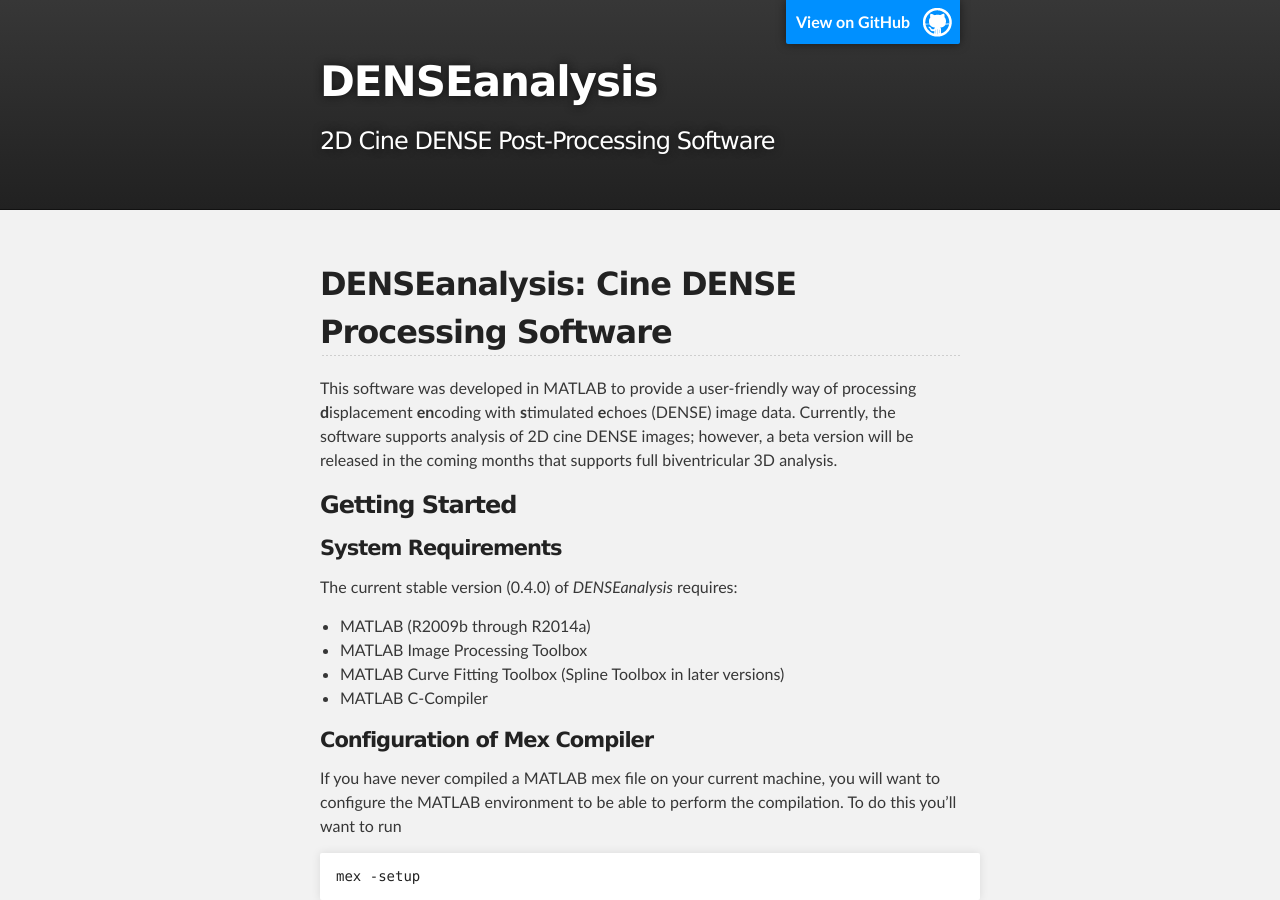
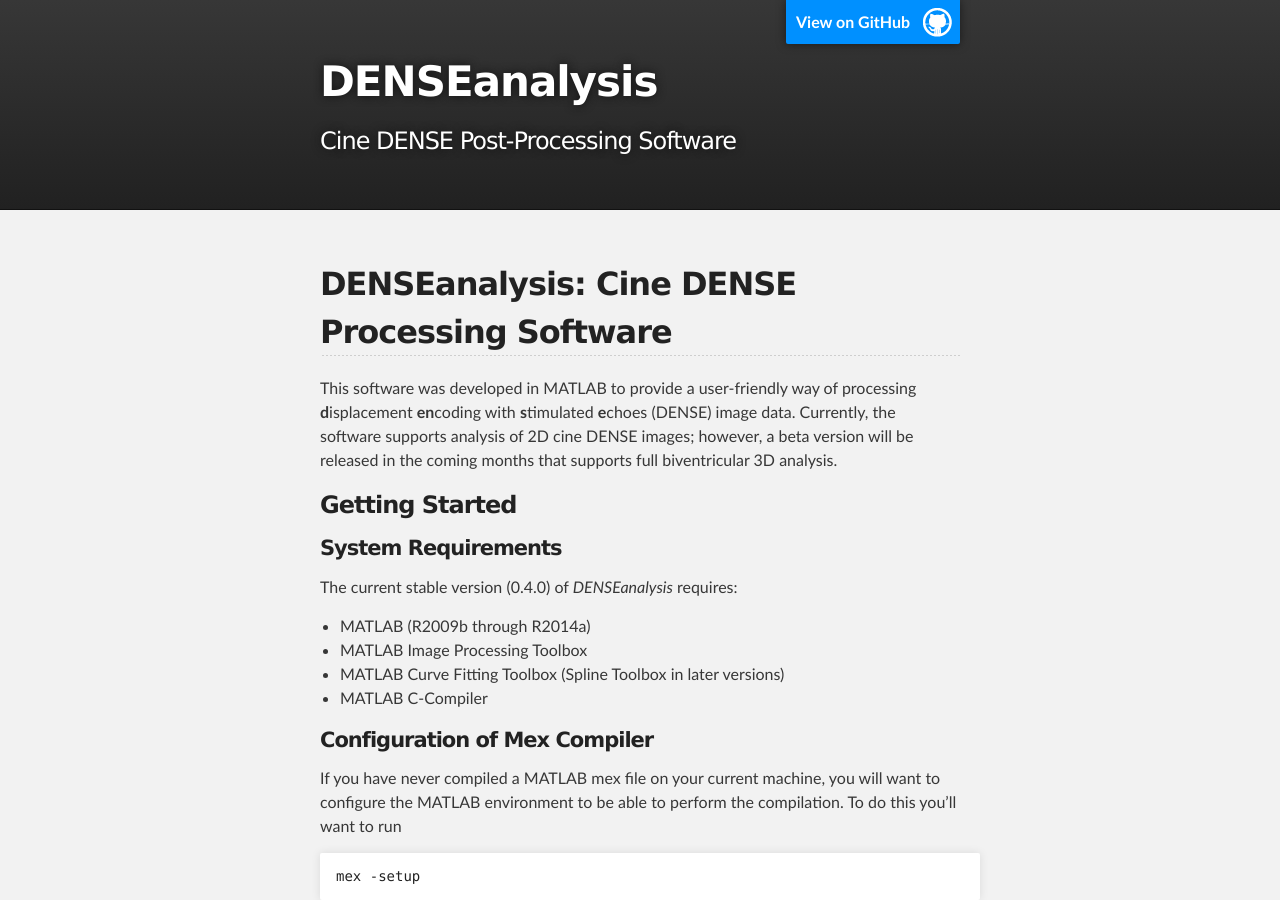
Before and after one commit to denseanalysis/denseanalysis.github.io, a Jekyll site: the page built from index.md, in a window 1280 px wide and 900 px high. Built offline with Jekyll 4.4.1, drawn with Linux system fonts in a browser that asks for light colours.

```diff
--- a/_config.yml
+++ b/_config.yml
@@ -1,8 +1,8 @@
 # Site settings
 title: DENSEanalysis
 email:
-tagline: 2D Cine DENSE Post-Processing Software
-description: 2D Cine DENSE Post-Processing Software
+tagline: Cine DENSE Post-Processing Software
+description: Cine DENSE Post-Processing Software
 baseurl: "" # the subpath of your site, e.g. /blog/
 url: https://denseanalysis.github.io" # the base hostname & protocol for your site
 exclude: [README.md]
```
